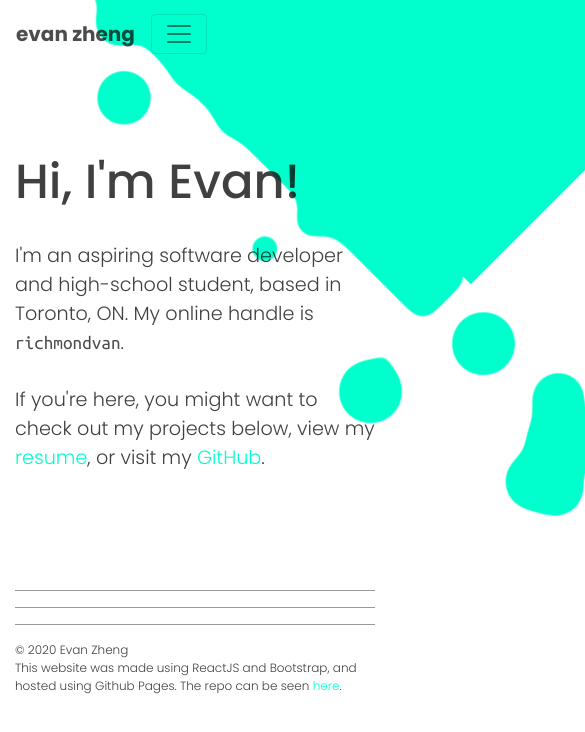
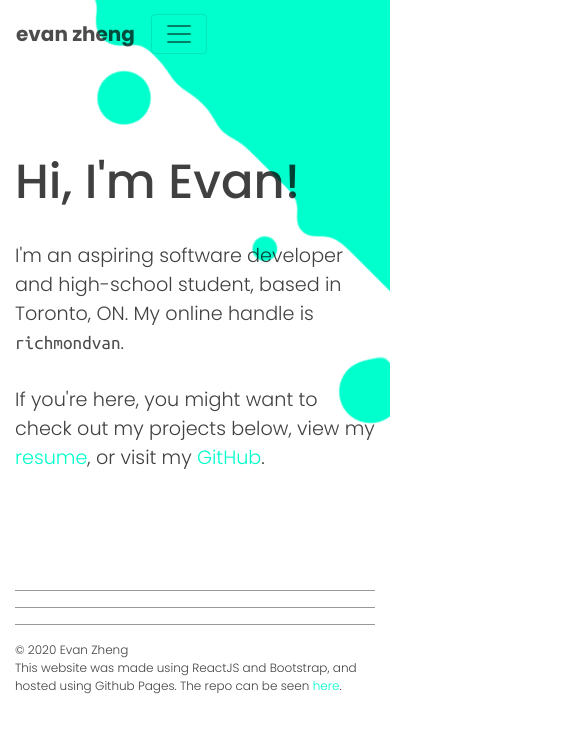
Before and after one commit to evtyz/evtyz.github.io, a React (Create React App) app: page / in a window 390 px wide. Shown: the top 732 px of the page, 585 px wide, since content can reach past the window. Built offline with nearby package versions, Linux system fonts and the light colour scheme.

Commit message:
Fixed mobile scrolling (again)

```diff
--- a/src/App.css
+++ b/src/App.css
@@ -49,7 +49,8 @@ body {
     color: rgba(0, 0, 0, .75);
 }
 
-html, body {
+#site {
+    position: relative;
     max-width: 100vw;
     overflow-x: hidden;
 }
--- a/src/App.js
+++ b/src/App.js
@@ -11,7 +11,7 @@ import { Container } from 'react-bootstrap';
 
 function App() {
   return (
-    <div>
+    <div id="site">
       <div id="background">
         <Background />
       </div>
```
